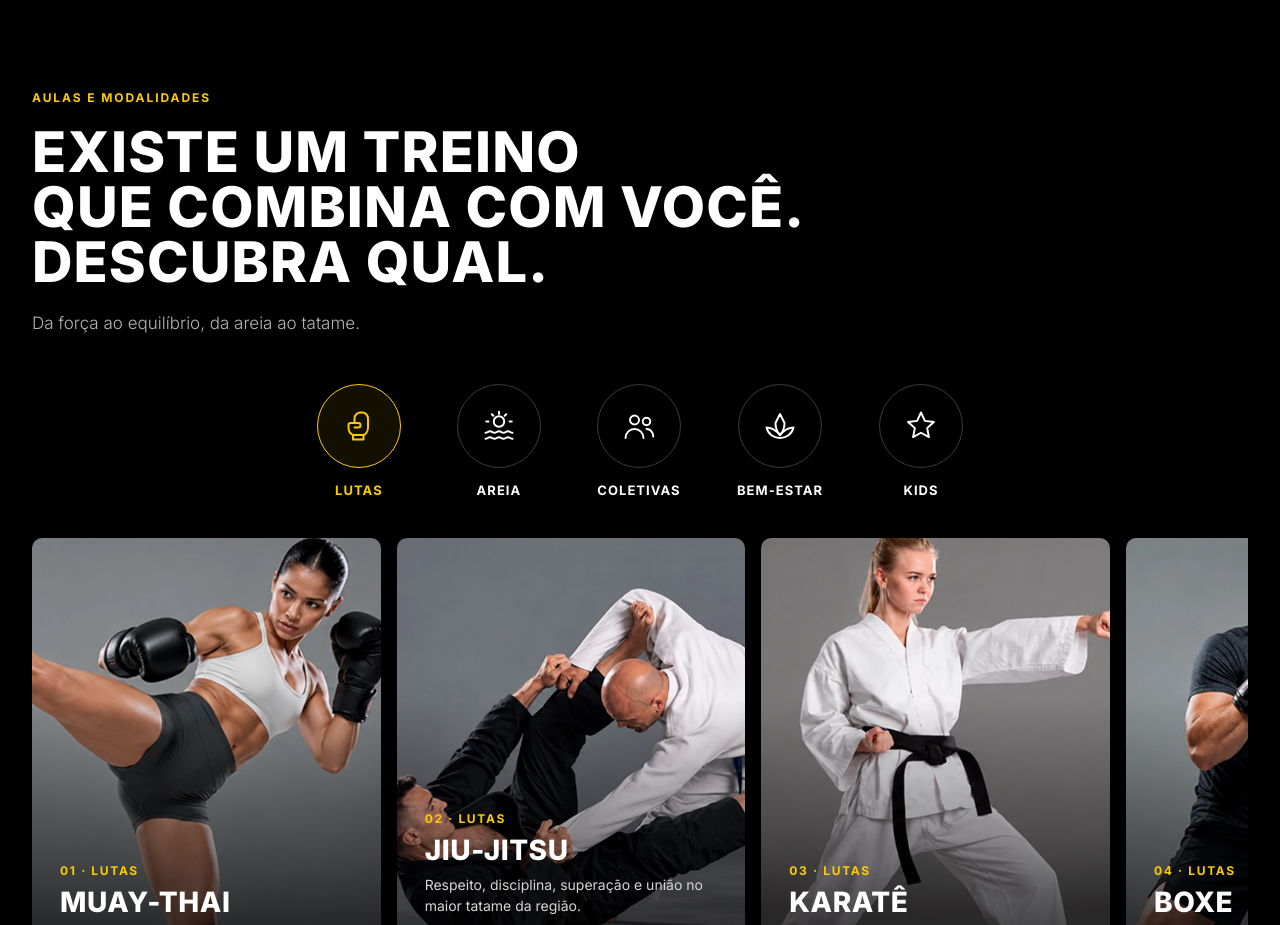
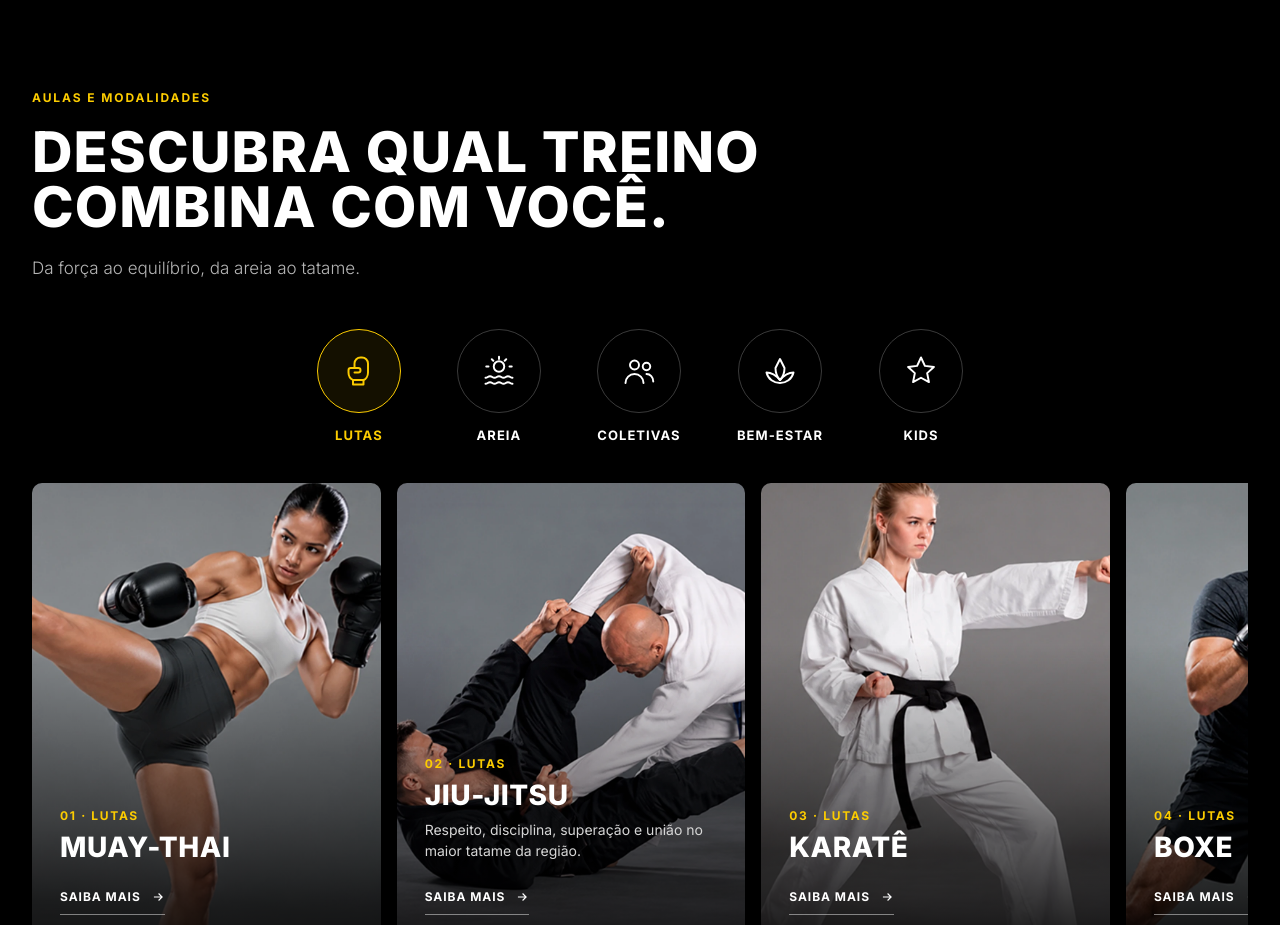
Before and after one commit to danielfelgui/oxgym-site, a plain HTML site: page index.html in a window 1280 px wide. Shown: the part 1100-2025 px from the top of the page. Drawn offline with Linux system fonts and the light colour scheme.

Commit message:
Atualiza título de Aulas e modalidades
Co-Authored-By: Claude Opus 5.5 <noreply@anthropic.com>

```diff
--- a/index.html
+++ b/index.html
@@ -276,7 +276,7 @@ html{scroll-behavior:smooth}
 <div style="display: flex; justify-content: space-between; align-items: flex-end; gap: 32px; flex-wrap: wrap; margin-bottom: 48px">
 <div style="max-width: 900px">
 <div class="tag" style="margin-bottom: 20px">Aulas e modalidades</div>
-<h2 class="h2">Existe um treino<br>que combina com você.<br>Descubra qual.</h2>
+<h2 class="h2">Descubra qual treino<br>combina com você.</h2>
 <p style="margin: 20px 0 0; font-size: 17px; line-height: 1.55; font-weight: 300; color: #B5B5B5; max-width: 520px">Da força ao equilíbrio, da areia ao tatame.</p>
 </div>
 </div>
```
